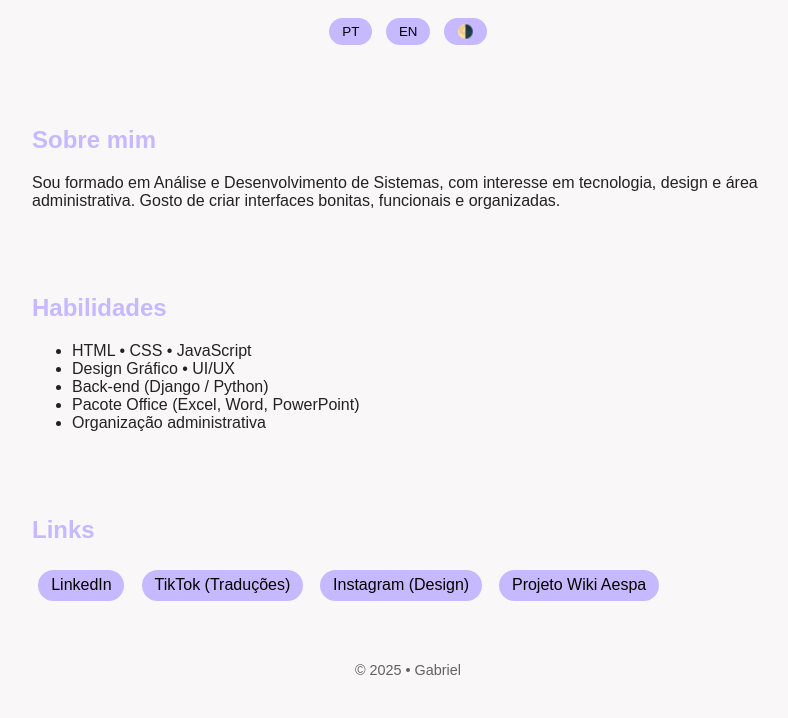
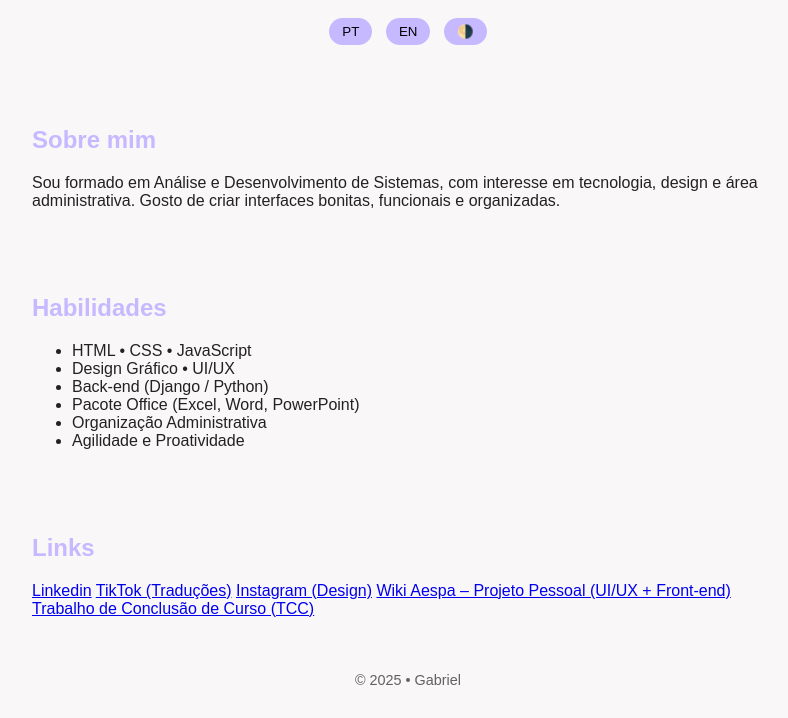
Before and after one commit to aeGabriel/Gabriel-Portf-lio, a plain HTML site: page index.html in a window 1280 px wide. Shown: the part 133-851 px from the top of the page, without its empty margins (232-1020 px from the left). Drawn offline with Linux system fonts and the light colour scheme.

Commit message:
Atualizar o index.html

```diff
--- a/index.html
+++ b/index.html
@@ -3,7 +3,7 @@
 <head>
   <meta charset="UTF-8">
   <meta name="viewport" content="width=device-width, initial-scale=1.0">
-  <title>Gabriel — Portfólio</title>
+  <title>Gabriel Andrade - Portfólio</title>
   <link rel="stylesheet" href="portfolio.css">
 </head>
 <body>
@@ -35,16 +35,18 @@
     <li>Design Gráfico • UI/UX</li>
     <li>Back-end (Django / Python)</li>
     <li>Pacote Office (Excel, Word, PowerPoint)</li>
-    <li>Organização administrativa</li>
+    <li>Organização Administrativa</li>
+    <li>Agilidade e Proatividade</li>
   </ul>
 </section>
 
-<section id="links">
+<section id="Links">
   <h2>Links</h2>
-  <a href="https://www.linkedin.com/" target="_blank">LinkedIn</a>
-  <a href="https://www.tiktok.com/" target="_blank">TikTok (Traduções)</a>
-  <a href="https://www.instagram.com/" target="_blank">Instagram (Design)</a>
-  <a href="https://aespa.fandom.com/wiki/" target="_blank">Projeto Wiki Aespa</a>
+  <a href="https://www.linkedin.com/in/gabriel-andrade-9b6713308?utm_source=share&utm_campaign=share_via&utm_content=profile&utm_medium=ios_app" target="_blank">Linkedin</a>
+  <a href="https://www.tiktok.com/@eternalslyrics?_r=1&_t=ZS-92FXIMczX3B" target="_blank">TikTok (Traduções)</a>
+  <a href="https://www.instagram.com/gabgallerys?igsh=eDN2NHNmNGYzbDV0" target="_blank">Instagram (Design)</a>
+  <a href="https://aegabriel.github.io/WikiAespa/" target="_blank">Wiki Aespa – Projeto Pessoal (UI/UX + Front-end)</a>
+  <a href="https://aegabriel.github.io/EstoqueAlmoxarifado/" target="_blank">Trabalho de Conclusão de Curso (TCC)</a>
 </section>
 
 <footer>
```
